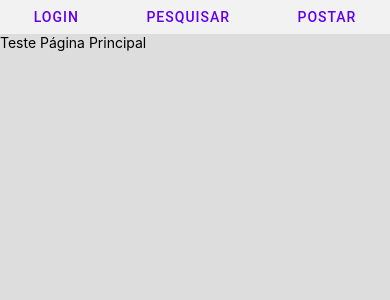
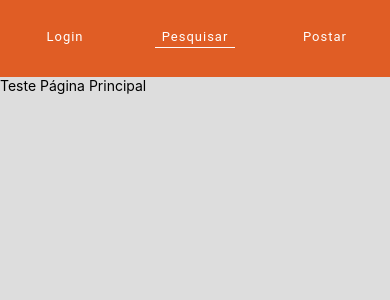
Before and after one commit to ICEI-PUC-Minas-PMV-ADS/pmv-ads-2022-1-e3-proj-mov-t3-100-ingredientes, a React Native app in the folder src/: screen /MainPage in a window 390 px wide. Shown: the top 300 px of the page. Built offline with nearby package versions, Linux system fonts and the light colour scheme.

Commit message:
Ajustes header (falta fonte)

```diff
--- a/src/components/BodyComponent.js
+++ b/src/components/BodyComponent.js
@@ -12,7 +12,7 @@ const BodyComponent = ({children}) => {
 const Styles = StyleSheet.create({
  Body: {
    backgroundColor: '#ddd',
-   flex: 9
+   flex: 230
 }
 });
 
--- a/src/components/HeaderComponent.js
+++ b/src/components/HeaderComponent.js
@@ -1,36 +1,54 @@
 import { Button } from 'react-native-paper';
 import { StyleSheet } from 'react-native';
 import { View , StatusBar } from 'react-native';
-import { useNavigation} from '@react-navigation/native';
+import { useNavigation, useRoute} from '@react-navigation/native';
 import { useUser } from '../contexts/UserContext';
 
 const HeaderComponent = () => {
   const {userSigned} = useUser();
 
   const navigation = useNavigation();
+  const route = useRoute();
+
+  console.log(route);
 
   return (
     <View style={Styles.Header}>
-      <StatusBar barStyle = "light-content"
+      <StatusBar
         hidden = {false}
-        backgroundColor = "#ff9930"
-        translucent = {false}
+        translucent = {true}
+        backgroundColor = "#E05D25"
         networkActivityIndicatorVisible = {true}/>
-      { userSigned ? <Button mode="text" onPress={() => navigation.navigate('AccountPage')}>Conta</Button> : null }
-      { !userSigned ? <Button mode="text" onPress={() => navigation.navigate('LoginPage')}>Login</Button> : null }
-      <Button mode="text" onPress={() => navigation.navigate('MainPage')}>Pesquisar</Button>
-      <Button mode="text" onPress={() => navigation.navigate('PostRecipePage')}>Postar</Button>
+      { userSigned ? <Button mode="text" style={Styles.HeaderButton} labelStyle={[Styles.HeaderButtonLabel, route.name == 'AccountPage' ? Styles.HeaderButtonLabelSelected : null]} onPress={() => navigation.navigate('AccountPage')}>Conta</Button> : null }
+      { !userSigned ? <Button mode="text" style={Styles.HeaderButton} labelStyle={[Styles.HeaderButtonLabel, route.name == 'LoginPage' ? Styles.HeaderButtonLabelSelected : null]} onPress={() => navigation.navigate('LoginPage')}>Login</Button> : null }
+      <Button mode="text" style={Styles.HeaderButton} labelStyle={[Styles.HeaderButtonLabel, route.name == 'MainPage' ? Styles.HeaderButtonLabelSelected : null]} onPress={() => navigation.navigate('MainPage')}>Pesquisar</Button>
+      <Button mode="text" style={Styles.HeaderButton} labelStyle={[Styles.HeaderButtonLabel, route.name == 'PostRecipePage' ? Styles.HeaderButtonLabelSelected : null]} onPress={() => navigation.navigate('PostRecipePage')}>Postar</Button>
     </View>
   );
 }
 
 const Styles = StyleSheet.create({
     Header: {
+       flex: 23,
        flexDirection: 'row',
-       justifyContent: 'space-around'
+       justifyContent: 'space-around',
+       backgroundColor: '#E05D25'
     },
     HeaderButton:{
-
+      marginTop: 20
+    },
+    HeaderButtonLabel: {
+      color: "#FFFFFF",
+      //fontFamily: 'Oxygen',
+      fontWeight: '400',
+      fontSize: 13,
+      width: 80,
+      textTransform: 'capitalize'
+    },
+    HeaderButtonLabelSelected: {
+      borderBottomWidth: 1,
+      paddingBottom: 3,
+      borderBottomColor: '#FFF9F9'
     }
 });
 
```
